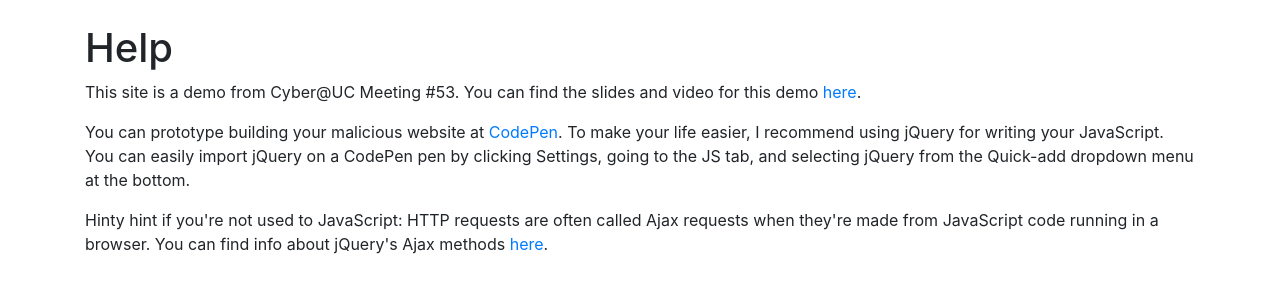
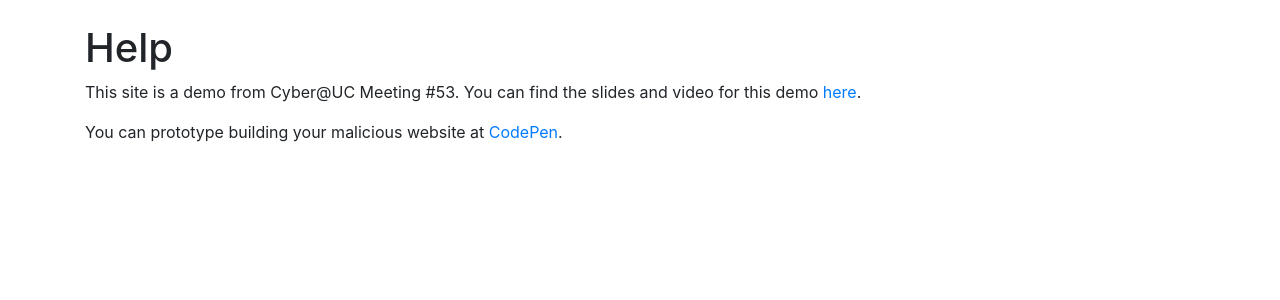
Before and after one commit to oxguy3/schiff.io, a PHP site: page /unsafe.schiff.io/csrf-demo/help.php in a window 1280 px wide. Shown: the part 56-356 px from the top of the page. Run offline with PHP 8.4, Linux system fonts and the light colour scheme; the visitor is signed in with stand-in values (Sample User, id 1).

Commit message:
remove irrelevant info

```diff
--- a/unsafe.schiff.io/csrf-demo/help.php
+++ b/unsafe.schiff.io/csrf-demo/help.php
@@ -13,9 +13,7 @@ printNavbar();
 
                 <p>This site is a demo from Cyber@UC Meeting #53. You can find the slides and video for this demo <a href="http://cyberatuc.org/meetings/53">here</a>.</p>
 
-                <p>You can prototype building your malicious website at <a href="https://codepen.io/">CodePen</a>. To make your life easier, I recommend using jQuery for writing your JavaScript. You can easily import jQuery on a CodePen pen by clicking Settings, going to the JS tab, and selecting jQuery from the Quick-add dropdown menu at the bottom.</p>
-
-                <p>Hinty hint if you're not used to JavaScript: HTTP requests are often called Ajax requests when they're made from JavaScript code running in a browser. You can find info about jQuery's Ajax methods <a href="https://www.w3schools.com/jquery/jquery_ref_ajax.asp">here</a>.</p>
+                <p>You can prototype building your malicious website at <a href="https://codepen.io/">CodePen</a>.</p>
             </div>
         </div>
     </main><!-- /.container -->
```
